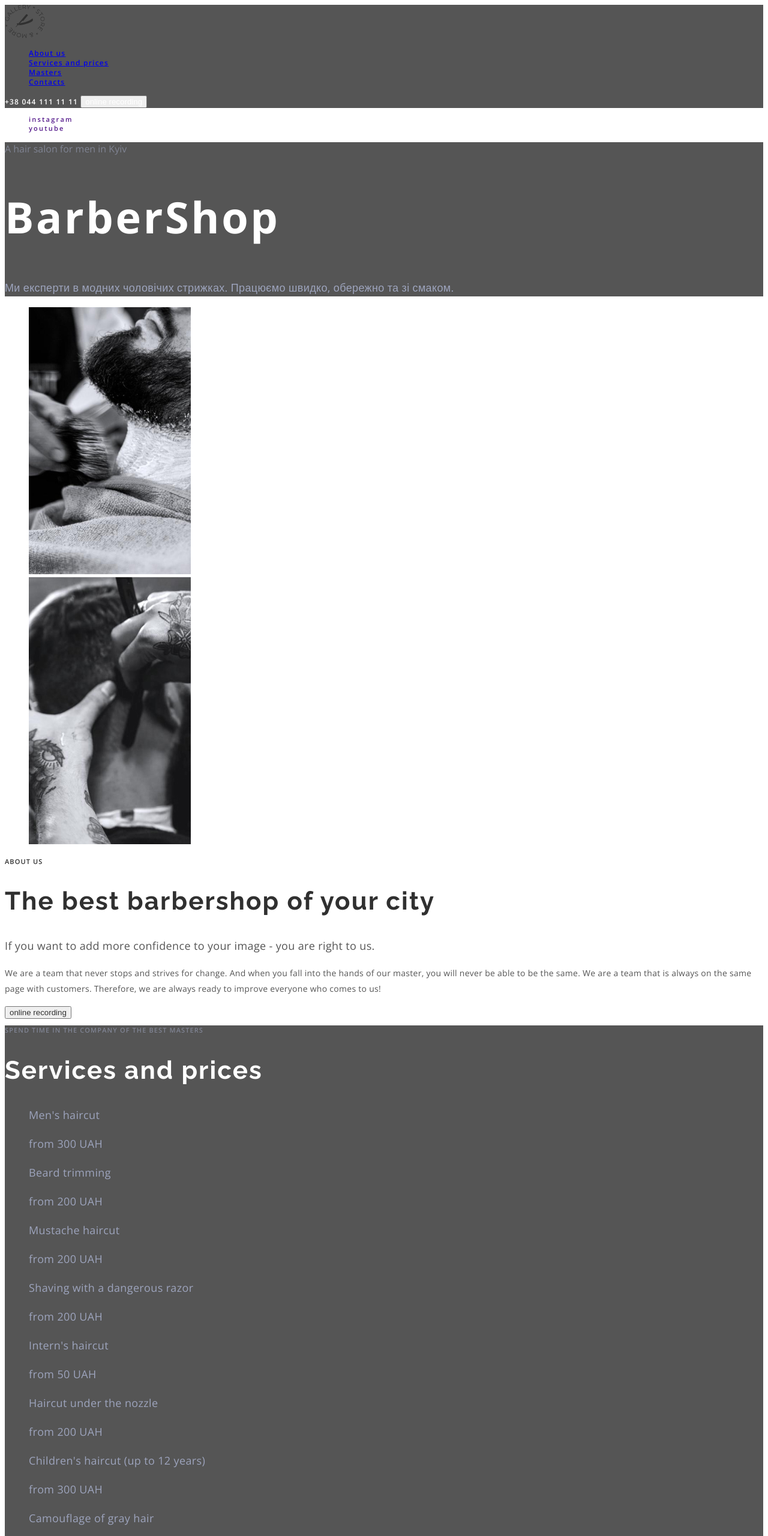
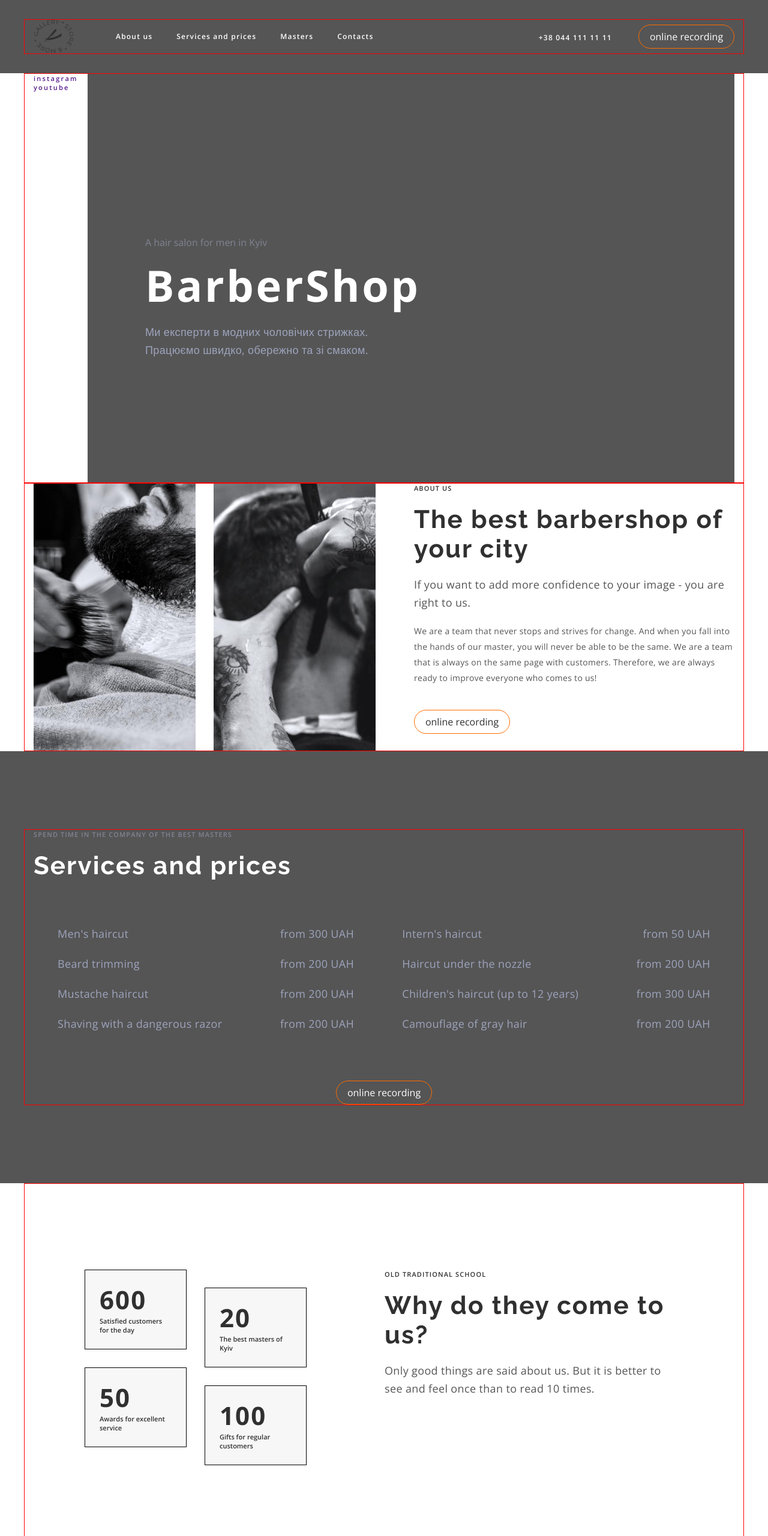
Before and after one commit to VadymChutur/barber, a plain HTML site: page index.html in a window 1280 px wide. Shown: the top 2560 px of the page at 60% size. Drawn offline with nearby package versions, Linux system fonts and the light colour scheme.

Commit message:
add+css normalise margin+flex

```diff
--- a/css/sttyles.css
+++ b/css/sttyles.css
@@ -11,10 +11,43 @@
   --third-btn-color: #ff6c00;
   --main-bacground-color: #ffffff;
   --second-bacground-color: #f7f7f7;
+  --typical-margin: 20px;
+  --secondary-margin: 44px;
+  --third-margin: 30px;
+}
+
+h1,
+h2,
+h3,
+h4,
+h5,
+h6,
+p {
+  margin: 0;
+  padding: 0;
+}
+
+ul,
+ol {
+  margin: 0;
+  padding: 0;
+}
+
+button {
+  cursor: pointer;
 }
 
 body {
   font-family: "Open Sans", sans-serif;
+}
+
+.container {
+  width: 1200px;
+  padding-left: 15px;
+  padding-right: 15px;
+  margin-left: auto;
+  margin-right: auto;
+  border: 1px red solid;
 }
 
 .title {
@@ -48,6 +81,19 @@ body {
   text-decoration: none;
 }
 
+.btn {
+  font-family: inherit;
+  min-width: 160px;
+  height: 40px;
+  background-color: transparent;
+  border: 1px solid var(--third-btn-color);
+  border-radius: 25px;
+}
+
+img {
+  display: block;
+}
+
 .visually-hidden {
   position: absolute;
   white-space: nowrap;
@@ -64,16 +110,29 @@ body {
 /* --------------------------header----------------------------------- */
 
 .header {
+  padding-top: 32px;
+  padding-bottom: 32px;
+
   background-color: #555555;
 }
 
-.header-nav {
+.header > .container {
+  display: flex;
+  align-items: center;
+}
+
+.header .header-nav {
+  display: flex;
 }
 
 .header-logo {
+  margin-right: 70px;
 }
 
 .header-list {
+  display: flex;
+  align-items: center;
+
   font-weight: 600;
   font-size: 12px;
   line-height: calc(16 / 12);
@@ -81,8 +140,22 @@ body {
   color: var(--main-title-color);
 }
 
+.header-item {
+}
+
+.header-item:not(:last-child) {
+  margin-right: 40px;
+}
+
+.container-contacts {
+  margin-left: auto;
+}
+
 .header-tel,
 .header-link {
+  padding-top: 16px;
+  padding-bottom: 16px;
+
   font-weight: 600;
   font-size: 12px;
   line-height: calc(16 / 12);
@@ -98,16 +171,24 @@ body {
 }
 
 .header-btn {
+  margin-left: 40px;
   color: var(--main-btn-color);
 }
 
 /* --------------------------hero----------------------------------- */
 
+.hero > .container {
+  display: flex;
+}
+
 .hero-content {
+  flex-grow: 1;
+  padding: 272px 96px 206px 96px;
   background-color: #555555;
 }
 
 .hero-list {
+  width: 90px;
   font-weight: 600;
   font-size: 11px;
   line-height: calc(15 / 11);
@@ -121,10 +202,12 @@ body {
 }
 
 .hero-top-text {
+  margin-bottom: var(--typical-margin);
   color: var(--four-text-color);
 }
 
 .hero-title {
+  margin-bottom: var(--typical-margin);
   font-family: "Raleway" sans-serif;
   font-size: 72px;
   line-height: calc(85 / 72);
@@ -133,6 +216,7 @@ body {
 }
 
 .hero-bottom-text {
+  max-width: 400px;
   color: var(--second-text-color);
 }
 
@@ -140,22 +224,35 @@ body {
 
 .about {
 }
+
+.about > .container {
+  display: flex;
+}
+
 .about-list {
+  display: flex;
+  margin-right: 64px;
 }
 .list {
 }
-.about-item {
+.about-item + .about-item {
+  margin-left: 30px;
 }
 .about-top-text {
+  margin-bottom: var(--typical-margin);
   color: var(--third-text-color);
 }
 .about-title {
+  margin-bottom: var(--typical-margin);
 }
 
 .about-bottom-text {
+  margin-bottom: var(--typical-margin);
   color: var(--main-text-color);
 }
 .about-text {
+  margin-bottom: 40px;
+
   font-weight: 400;
   font-size: 14px;
   line-height: calc(26 / 14);
@@ -166,27 +263,42 @@ body {
   color: var(--second-btn-color);
 }
 
-.btn {
-}
-
 /* --------------------------services----------------------------------- */
 
 .sevices {
+  padding-top: 130px;
+  padding-bottom: 130px;
   background-color: #555555;
 }
 
 .services-top-text {
+  margin-bottom: var(--typical-margin);
   color: var(--four-text-color);
 }
 
 .services-title {
+  margin-bottom: var(--secondary-margin);
   color: var(--main-title-color);
 }
 
+.services-wrap {
+  display: flex;
+  margin-bottom: 50px;
+}
+
 .services-list {
+  flex-grow: 1;
+  padding: 30px 40px;
 }
 
 .services-item {
+  display: flex;
+  justify-content: space-between;
+  margin-bottom: var(--typical-margin);
+}
+
+.services-item:last-child {
+  margin-bottom: 0;
 }
 
 .services-item-text {
@@ -197,6 +309,10 @@ body {
 }
 
 .services-btn {
+  display: block;
+  margin-left: auto;
+  margin-right: auto;
+
   color: var(--main-btn-color);
 }
 
@@ -205,13 +321,30 @@ body {
 
 /* --------------------------benefits----------------------------------- */
 
-.benefits {
+.benefits > .container {
+  display: flex;
+  padding: 143px 120px 137px 100px;
 }
 
 .benefits-list {
+  width: 370px;
+  display: flex;
+  flex-wrap: wrap;
+}
+
+.benefits-item:nth-child(odd) {
+  margin-right: 30px;
+}
+
+.benefits-item:nth-child(even) {
+  margin-top: 30px;
 }
 
 .benefits-item {
+  padding: 20px 24px;
+  width: 170px;
+  height: 133px;
+  border: 1px solid;
   background-color: #f7f7f7;
 }
 
@@ -231,7 +364,12 @@ body {
   color: var(--third-text-color);
 }
 
+.benefits-content {
+  margin-left: 130px;
+}
+
 .benefits-top-text {
+  margin-bottom: var(--typical-margin);
   font-weight: 600;
   letter-spacing: 0.1em;
   text-transform: uppercase;
@@ -239,6 +377,7 @@ body {
 }
 
 .benefits-title {
+  margin-bottom: var(--typical-margin);
   font-size: 42px;
   line-height: calc(49 / 42);
   letter-spacing: 0.05em;
@@ -258,24 +397,37 @@ body {
   background-color: #f7f7f7;
 }
 
+.masters > .container {
+  padding-top: 130px;
+  padding-bottom: 130px;
+}
+
 .masters-top-text {
+  margin-bottom: var(--typical-margin);
   color: var(--third-text-color);
 }
 
 .masters-title {
+  margin-bottom: var(--secondary-margin);
   color: var(--second-title-color);
+  margin-right: calc(-1 * var(--third-margin));
 }
 
 .masters-list {
+  display: flex;
 }
 
 .list {
 }
 
 .masters-item {
+  flex-basis: calc(100 / 3 - var(--third-margin));
+  margin-right: var(--third-margin);
 }
 
 .masters-item-title {
+  text-align: center;
+  margin-top: var(--third-margin);
   font-weight: 400;
   font-size: 18px;
   line-height: calc(25 / 18);
@@ -284,6 +436,8 @@ body {
 }
 
 .masters-item-text {
+  text-align: center;
+  margin-top: 8px;
   font-weight: 400;
   font-size: 14px;
   line-height: calc(19 / 14);
@@ -293,17 +447,24 @@ body {
 
 /* --------------------------galery----------------------------------- */
 
-.galery {
+.galery > .container {
+  padding-top: 130px;
+  padding-bottom: 130px;
 }
 
 .galery-top-text {
+  margin-bottom: var(--secondary-margin);
   color: var(--third-text-color);
 }
 
 .galery-list {
+  display: flex;
+  flex-basis: calc(100 / 4 - var(--third-margin));
+  margin-left: calc(-1 * var(--third-margin));
 }
 
 .galery-item {
+  margin-left: var(--third-margin);
 }
 
 /* --------------------------footer----------------------------------- */
--- a/index.html
+++ b/index.html
@@ -11,33 +11,60 @@
       rel="stylesheet"
     />
     <title>barbershop</title>
+    <link
+      rel="stylesheet"
+      href="https://cdnjs.cloudflare.com/ajax/libs/modern-normalize/1.1.0/modern-normalize.min.css"
+      integrity="sha512-wpPYUAdjBVSE4KJnH1VR1HeZfpl1ub8YT/NKx4PuQ5NmX2tKuGu6U/JRp5y+Y8XG2tV+wKQpNHVUX03MfMFn9Q=="
+      crossorigin="anonymous"
+      referrerpolicy="no-referrer"
+    />
     <link rel="stylesheet" href="./css/sttyles.css" />
   </head>
   <body>
     <!--header-->
     <header class="header">
       <!--navigations-->
+      <div class="container">
         <nav class="header-nav">
           <a class="header-logo list" href="./index.html">
             <img src="./images/Logo.svg" alt="logo"
           /></a>
+
           <ul class="header-list list">
-          <li class="header-item"><a href="#about">About us</a></li>
             <li class="header-item">
-            <a href="#services">Services and prices</a>
+              <a href="#about" class="header-link link">About us</a>
             </li>
-          <li class="header-item"><a href="#masters">Masters</a></li>
-          <li class="header-item"><a href="#contacts">Contacts</a></li>
+
+            <li class="header-item">
+              <a href="#services" class="header-link link"
+                >Services and prices</a
+              >
+            </li>
+
+            <li class="header-item">
+              <a href="#masters" class="header-link link">Masters</a>
+            </li>
+
+            <li class="header-item">
+              <a href="#contacts" class="header-link link">Contacts</a>
+            </li>
           </ul>
         </nav>
         <!--contacts+form-->
-      <a class="header-tel link" href="tel:+380441111111">+38 044 111 11 11</a>
+
+        <div class="container-contacts">
+          <a class="header-tel link" href="tel:+380441111111"
+            >+38 044 111 11 11</a
+          >
           <button type="button" class="header-btn btn">online recording</button>
+        </div>
+      </div>
     </header>
     <!--main-->
     <main>
       <!--hero-->
       <section class="hero">
+        <div class="container">
           <ul class="hero-list list">
             <li class="hero-item">
               <a
@@ -48,6 +75,7 @@
                 >instagram</a
               >
             </li>
+
             <li class="hero-item">
               <a
                 href=""
@@ -58,6 +86,7 @@
               >
             </li>
           </ul>
+
           <div class="hero-content">
             <p class="hero-top-text">A hair salon for men in Kyiv</p>
             <h1 class="hero-title">BarberShop</h1>
@@ -66,9 +95,11 @@
               та зі смаком.
             </p>
           </div>
+        </div>
       </section>
       <!--about us-->
       <section id="about" class="about">
+        <div class="container">
           <ul class="about-list list">
             <li class="about-item">
               <img
@@ -78,6 +109,7 @@
                 height="445"
               />
             </li>
+
             <li class="about-item">
               <img
                 src="./images/img-2.jpg"
@@ -87,99 +119,142 @@
               />
             </li>
           </ul>
+
+          <div class="adout-content">
             <p class="about-top-text top-text">About us</p>
+
             <h2 class="about-title title">The best barbershop of your city</h2>
+
             <p class="about-bottom-text bottom-text">
-          If you want to add more confidence to your image - you are right to
-          us.
+              If you want to add more confidence to your image - you are right
+              to us.
             </p>
+
             <p class="about-text">
-          We are a team that never stops and strives for change. And when you
-          fall into the hands of our master, you will never be able to be the
-          same. We are a team that is always on the same page with customers.
-          Therefore, we are always ready to improve everyone who comes to us!
+              We are a team that never stops and strives for change. And when
+              you fall into the hands of our master, you will never be able to
+              be the same. We are a team that is always on the same page with
+              customers. Therefore, we are always ready to improve everyone who
+              comes to us!
             </p>
-        <button type="button" class="about-btn btn">online recording</button>
+
+            <button type="button" class="about-btn btn">
+              online recording
+            </button>
+          </div>
+        </div>
       </section>
       <!--Services and prices-->
       <section id="services" class="sevices">
+        <div class="container">
           <p class="services-top-text top-text">
             Spend time in the company of the best masters
           </p>
+
           <h2 class="services-title title">Services and prices</h2>
+
+          <div class="services-wrap">
             <ul class="services-list list">
               <li class="services-item">
                 <p class="services-item-text">Men's haircut</p>
                 <p class="services-item-text">from 300 UAH</p>
               </li>
+
               <li class="services-item">
                 <p class="services-item-text">Beard trimming</p>
                 <p class="services-item-text">from 200 UAH</p>
               </li>
+
               <li class="services-item">
                 <p class="services-item-text">Mustache haircut</p>
                 <p class="services-item-text">from 200 UAH</p>
               </li>
+
               <li class="services-item">
                 <p class="services-item-text">Shaving with a dangerous razor</p>
                 <p class="services-item-text">from 200 UAH</p>
               </li>
             </ul>
+
             <ul class="services-list list">
               <li class="services-item">
                 <p class="services-item-text">Intern's haircut</p>
                 <p class="services-item-text">from 50 UAH</p>
               </li>
+
               <li class="services-item">
                 <p class="services-item-text">Haircut under the nozzle</p>
                 <p class="services-item-text">from 200 UAH</p>
               </li>
+
               <li class="services-item">
                 <p class="services-item-text">
                   Children's haircut (up to 12 years)
                 </p>
                 <p class="services-item-text">from 300 UAH</p>
               </li>
+
               <li class="services-item">
                 <p class="services-item-text">Camouflage of gray hair</p>
                 <p class="services-item-text">from 200 UAH</p>
               </li>
             </ul>
-        <button type="button" class="services-btn btn">online recording</button>
+          </div>
+
+          <button type="button" class="services-btn btn">
+            online recording
+          </button>
+        </div>
       </section>
       <!--reviews-->
       <section class="benefits">
+        <div class="container">
+          <div class="benefits-count">
             <ul class="benefits-list list">
               <li class="benefits-item">
                 <span class="benefits-item-count">600</span>
-            <p class="benefits-item-text">Satisfied customers for the day</p>
+                <p class="benefits-item-text">
+                  Satisfied customers for the day
+                </p>
               </li>
+
               <li class="benefits-item">
                 <span class="benefits-item-count">20</span>
                 <p class="benefits-item-text">The best masters of Kyiv</p>
               </li>
+
               <li class="benefits-item">
                 <span class="benefits-item-count">50</span>
                 <p class="benefits-item-text">Awards for excellent service</p>
               </li>
+
               <li class="benefits-item">
                 <span class="benefits-item-count">100</span>
                 <p class="benefits-item-text">Gifts for regular customers</p>
               </li>
             </ul>
+          </div>
+          <div class="benefits-content">
             <p class="benefits-top-text top-text">old traditional school</p>
+
             <h2 class="benefits-title title">Why do they come to us?</h2>
+
             <p class="benefits-bottom-text bottom-text">
-          Only good things are said about us. But it is better to see and feel
-          once than to read 10 times.
+              Only good things are said about us. But it is better to see and
+              feel once than to read 10 times.
             </p>
+          </div>
+        </div>
       </section>
       <!--masters-->
       <section id="masters" class="masters">
+        <div class="container">
           <p class="masters-top-text top-text">
             for true connoisseurs of the atmosphere
           </p>
+
           <h2 class="masters-title title">Our masters</h2>
+
           <ul class="masters-list list">
             <li class="masters-item">
               <img
@@ -191,6 +266,7 @@
               <h3 class="masters-item-title">John Smith</h3>
               <p class="masters-item-text">Extreme Barber</p>
             </li>
+
             <li class="masters-item">
               <img
                 src="./images/img-master-2.jpg"
@@ -201,6 +277,7 @@
               <h3 class="masters-item-title">Michele Doe</h3>
               <p class="masters-item-text">Extreme Barber</p>
             </li>
+
             <li class="masters-item">
               <img
                 src="./images/img-master-3.jpg"
@@ -212,25 +289,35 @@
               <p class="masters-item-text">Extreme Barber</p>
             </li>
           </ul>
+        </div>
       </section>
       <!--galery-->
       <section class="galery">
+        <div class="container">
           <h2 class="visually-hidden">Galery</h2>
-        <p class="galery-top-text top-text">In Latin, "barba" means "beard"</p>
+
+          <p class="galery-top-text top-text">
+            In Latin, "barba" means "beard"
+          </p>
+
           <ul class="galery-list list">
             <li class="galery-item">
               <img src="./images/Rectangle-25.jpg" alt="comd and shave" />
             </li>
+
             <li class="galery-item">
               <img src="./images/Rectangle-26.jpg" alt="comd and shave" />
             </li>
+
             <li class="galery-item">
               <img src="./images/Rectangle-27.jpg" alt="comd and shave" />
             </li>
+
             <li class="galery-item">
               <img src="./images/Rectangle-28.jpg" alt="comd and shave" />
             </li>
           </ul>
+        </div>
       </section>
     </main>
     <!--footer-->
@@ -238,6 +325,7 @@
       <section class="footer">
         <h2 class="footer-title title">Online recording</h2>
       </section>
+
       <section id="contacts" class="contacts">
         <h2 class="contacts-title title">Contacts</h2>
         <address>
@@ -247,21 +335,26 @@
                 href="https://goo.gl/maps/tJ6gX38e55JNDVaZ8"
                 target="_blank"
                 rel="noopener nofollow noreferrer"
-                class="link"
+                class="footer-link link"
                 >street Vasilkova, 7A Kyiv, 08132</a
               >
             </li>
+
             <li class="contacts-item">
-              <a href="tel:+380441111111" class="link">+38 044 111 11 11</a>
+              <a href="tel:+380441111111" class="footer-link link"
+                >+38 044 111 11 11</a
+              >
             </li>
+
             <li class="contacts-item">
-              <a href="mailto:barbershop@email.com" class="link"
+              <a href="mailto:barbershop@email.com" class="footer-link link"
                 >barbershop@email.com</a
               >
             </li>
           </ul>
         </address>
         <p class="contacts-text-main">WORK SCHEDULE</p>
+
         <p class="contacts-text-secondary">Daily from 9:00 to 22:00</p>
       </section>
     </footer>
```
Lines whose indentation alone changed are shown as unchanged.
